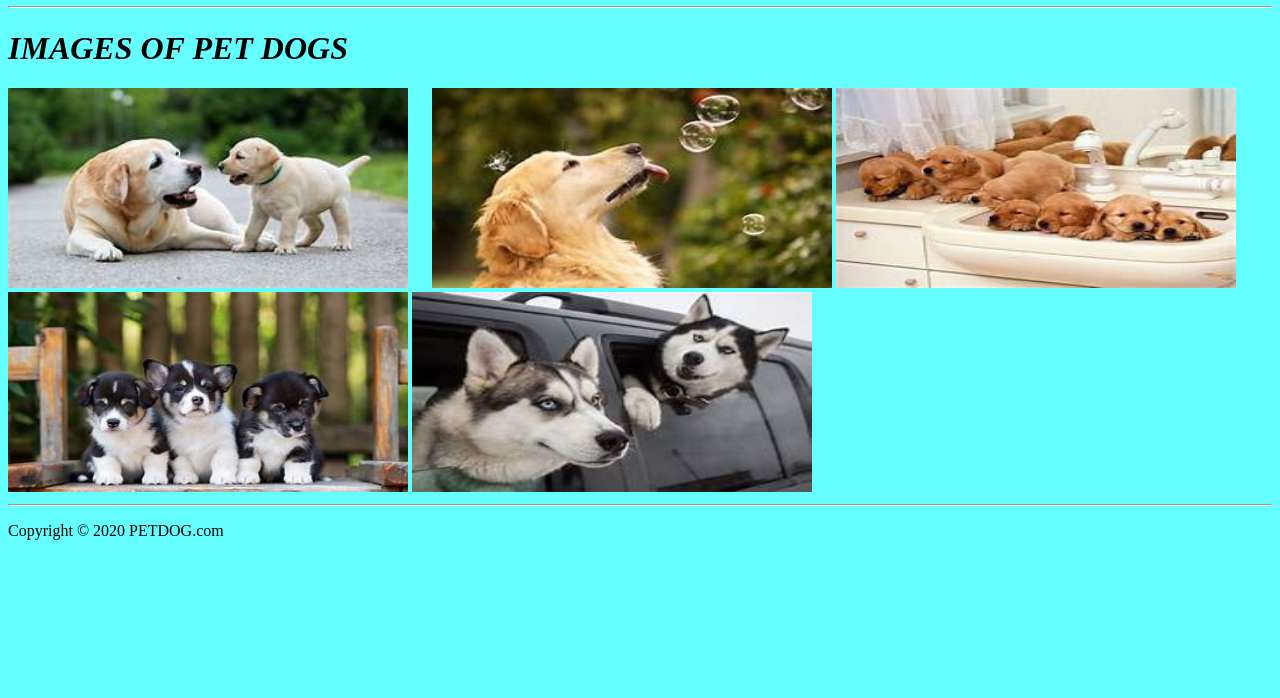
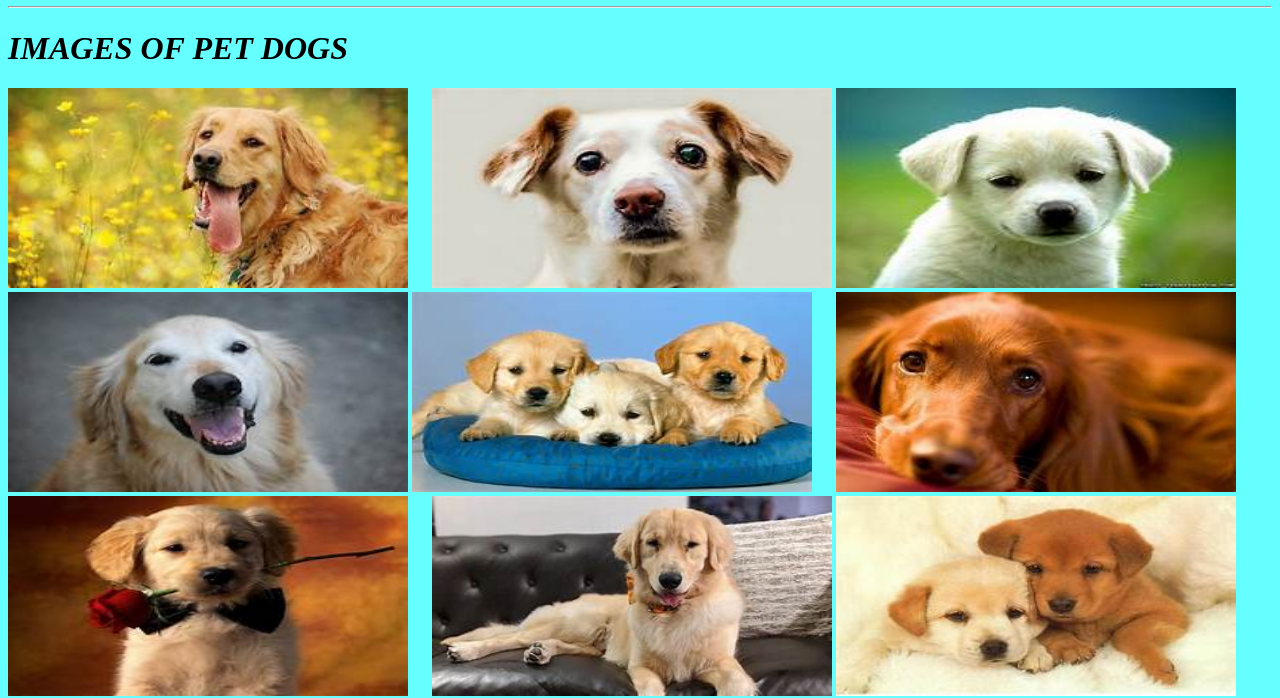
Before and after one commit to tejaswini324/petdogsfarm, a plain HTML site: page IMAGES.html in a window 1280 px wide. Shown: the part 279-977 px from the top of the page. Before the commit the page ends 835 px from the top, so only its background shows below. Drawn offline with Linux system fonts and the light colour scheme.

Commit message:
Add files via upload

```diff
--- a/IMAGES.html
+++ b/IMAGES.html
@@ -29,9 +29,13 @@
   </CENTER>
   <h1><i>IMAGES OF PET DOGS</i></h1>
 
- <img src="IMGDOG10.jpg" alt="DOG" height="200px"width="400px">&nbsp&nbsp&nbsp&nbsp&nbsp&nbsp<img src="IMGDOG11.jpg" alt="DOG"height="200px"width="400px">
+ <img src="IMGDOG1.jpg" alt="DOG" height="200px"width="400px">&nbsp&nbsp&nbsp&nbsp&nbsp&nbsp<img src="IMGDOG2.jpg" alt="DOG"height="200px"width="400px">
+ <img src="IMGDOG3.jpg" alt="DOG" height="200px"width="400px">&nbsp&nbsp&nbsp&nbsp&nbsp&nbsp<img src="IMGDOG4.jpg" alt="DOG"height="200px"width="400px">
+ <img src="IMGDOG5.jpg" alt="DOG" height="200px"width="400px">&nbsp&nbsp&nbsp&nbsp&nbsp&nbsp<img src="IMGDOG6.jpg" alt="DOG"height="200px"width="400px">
+ <img src="IMGDOG7.jpg" alt="DOG" height="200px"width="400px">&nbsp&nbsp&nbsp&nbsp&nbsp&nbsp<img src="IMGDOG8.jpg" alt="DOG"height="200px"width="400px">
+ <img src="IMGDOG9.jpg" alt="DOG" height="200px"width="400px">&nbsp&nbsp&nbsp&nbsp&nbsp&nbsp<img src="IMGDOG10.jpg" alt="DOG"height="200px"width="400px">
+ <img src="IMGDOG11.jpg" alt="DOG" height="200px"width="400px">&nbsp&nbsp&nbsp&nbsp&nbsp&nbsp<img src="IMGDOG12.jpg" alt="DOG"height="200px"width="400px">
  <img src="IMGDOG13.jpg" alt="DOG" height="200px"width="400px">&nbsp&nbsp&nbsp&nbsp&nbsp&nbsp<img src="IMGDOG14.jpg" alt="DOG"height="200px"width="400px">
-<img src="IMGDOG12.jpg" alt="DOG"height="200px"width="400px">
 <hr>
 <foooter>
 <div class="footer">
```
